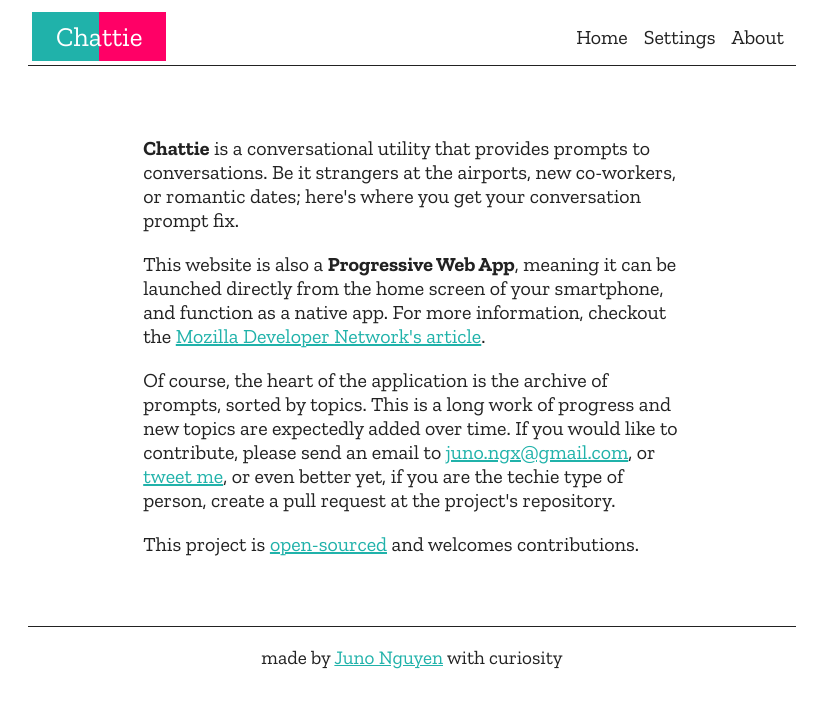
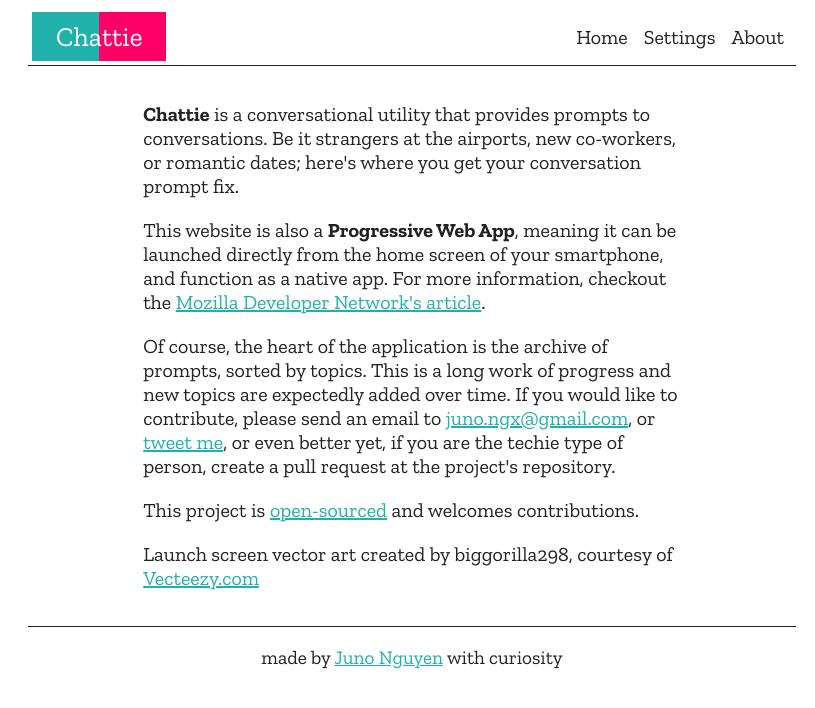
Before and after one commit to JunoNgx/chattie, a Vue app: page /about in a window 1280 px wide. Shown: the top 708 px of the page, without its empty margins (228-1043 px from the left). Built offline with nearby package versions, Linux system fonts and the light colour scheme.

Commit message:
Add attribution to launch screen vector art

```diff
--- a/src/views/About.vue
+++ b/src/views/About.vue
@@ -7,6 +7,8 @@
         <p>Of course, the heart of the application is the archive of prompts, sorted by topics. This is a long work of progress and new topics are expectedly added over time. If you would like to contribute, please send an email to <a href="juno.ngx@gmail.com" rel="noopener noreferrer" target="_blank">juno.ngx@gmail.com</a>, or <a href="https://twitter.com/JunoNgx" rel="noopener noreferrer" target="_blank">tweet me</a>, or even better yet, if you are the techie type of person, create a pull request at the project's repository.</p>
 
         <p>This project is <a href="https://github.com/JunoNgx/Chattie" rel="noopener noreferrer" target="_blank">open-sourced</a> and welcomes contributions.</p>
+
+        <p>Launch screen vector art created by biggorilla298, courtesy of <a href="https://www.vecteezy.com/vector-art/223587-people-talking-vector" rel="noopener noreferrer" target="_blank">Vecteezy.com</a></p>
 
     </div>
 </template>
```
